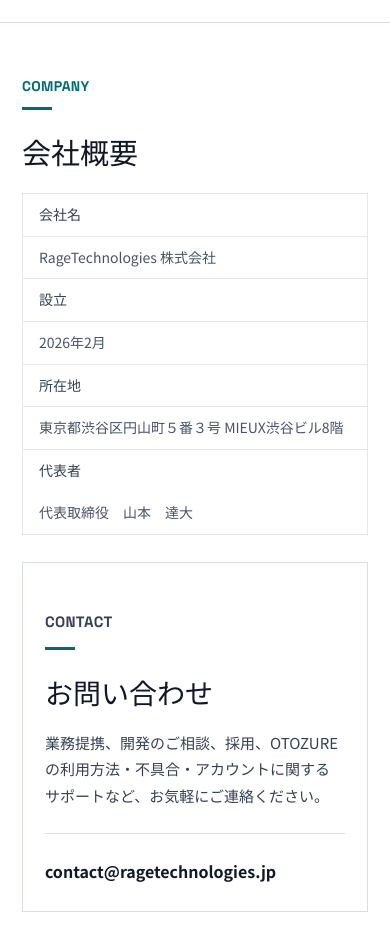
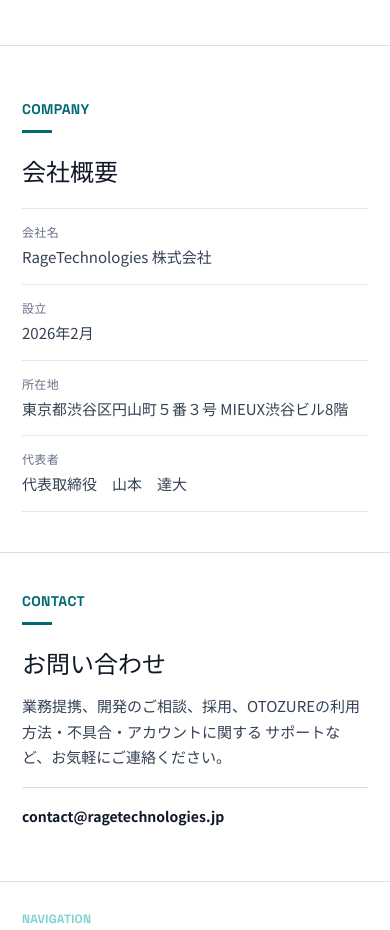
Before and after one commit to tatsupac/ragetechnologies-site, a website: page index.html in a window 390 px wide. Shown: the part 1007-1937 px from the top of the page. Drawn offline with Linux system fonts and the light colour scheme.

Commit message:
Refine company and contact sections

```diff
--- a/index.html
+++ b/index.html
@@ -65,26 +65,24 @@
         <section class="company-section" id="company">
           <p class="section-label">Company</p>
           <h2>会社概要</h2>
-          <table>
-            <tbody>
-              <tr>
-                <th>会社名</th>
-                <td>RageTechnologies 株式会社</td>
-              </tr>
-              <tr>
-                <th>設立</th>
-                <td>2026年2月</td>
-              </tr>
-              <tr>
-                <th>所在地</th>
-                <td>東京都渋谷区円山町５番３号 MIEUX渋谷ビル8階</td>
-              </tr>
-              <tr>
-                <th>代表者</th>
-                <td>代表取締役　山本　達大</td>
-              </tr>
-            </tbody>
-          </table>
+          <dl class="company-details">
+            <div class="company-detail">
+              <dt>会社名</dt>
+              <dd>RageTechnologies 株式会社</dd>
+            </div>
+            <div class="company-detail">
+              <dt>設立</dt>
+              <dd>2026年2月</dd>
+            </div>
+            <div class="company-detail">
+              <dt>所在地</dt>
+              <dd>東京都渋谷区円山町５番３号 MIEUX渋谷ビル8階</dd>
+            </div>
+            <div class="company-detail">
+              <dt>代表者</dt>
+              <dd>代表取締役　山本　達大</dd>
+            </div>
+          </dl>
         </section>
 
         <section class="contact-card" id="contact">
--- a/menu.js
+++ b/menu.js
@@ -53,7 +53,7 @@ mobileMenuQuery.addEventListener("change", resetMenuForBreakpoint);
 const revealGroups = [
   [".vision-copy", ".section-label, h2, p:not(.section-label)"],
   [".business-section", ":scope > .section-label, .service-overview h2, .service-overview p"],
-  [".company-section", ":scope > .section-label, h2, table"],
+  [".company-section", ":scope > .section-label, h2, .company-details"],
   [".contact-card", ":scope > .section-label, h2, p:not(.section-label), a"],
   [".legal-page", ":scope > h1, :scope > p, :scope > h2, :scope > ul, :scope > ol, :scope > .support-box, :scope > .note"],
   ["footer", ".footer-nav"],
--- a/styles.css
+++ b/styles.css
@@ -403,7 +403,6 @@ h2 {
   max-width: 720px;
   margin: 26px 0 0;
   color: #344054;
-  font-size: 16px;
   line-height: 1.9;
 }
 
@@ -446,7 +445,6 @@ h2 {
 .service-overview p {
   margin: 18px 0 0;
   color: #344054;
-  font-size: 14px;
   line-break: strict;
   line-height: 1.85;
   text-wrap: pretty;
@@ -457,11 +455,20 @@ h2 {
 }
 
 .company-contact {
-  display: grid;
-  grid-template-columns: minmax(0, 1.35fr) minmax(320px, 0.65fr);
-  gap: 40px;
+  display: block;
   padding-block: 72px;
   background: var(--panel);
+}
+
+.company-section {
+  max-width: 900px;
+}
+
+.vision-copy h2,
+.service-overview h2,
+.company-section h2,
+.contact-card h2 {
+  font-size: clamp(26px, 2.4vw, 34px);
 }
 
 table {
@@ -499,29 +506,86 @@ td {
   color: #475467;
 }
 
+.company-details {
+  margin: 22px 0 0;
+}
+
+.company-detail {
+  display: grid;
+  grid-template-columns: 112px minmax(0, 1fr);
+  align-items: baseline;
+  gap: clamp(22px, 3vw, 40px);
+  padding: 15px 0;
+  border-bottom: 1px solid rgba(16, 24, 40, 0.1);
+}
+
+.company-detail:first-child {
+  border-top: 1px solid rgba(16, 24, 40, 0.1);
+}
+
+.company-detail dt,
+.company-detail dd {
+  margin: 0;
+}
+
+.company-detail dt {
+  color: var(--subtle);
+  font-size: 12px;
+  font-weight: 700;
+  letter-spacing: 0.03em;
+}
+
+.company-detail dd {
+  color: #344054;
+  line-height: 1.65;
+}
+
 .contact-card {
-  align-self: end;
-  padding: 42px 46px;
-  border: 1px solid var(--line);
+  position: relative;
+  width: 100%;
+  max-width: none;
+  margin-top: 56px;
+  padding: 48px 0 0;
   background: #fff;
 }
 
-.contact-card h2 {
-  font-size: clamp(28px, 3vw, 40px);
+.contact-card::before {
+  position: absolute;
+  top: 0;
+  left: 50%;
+  width: 100vw;
+  height: 1px;
+  background: var(--line);
+  content: "";
+  transform: translateX(-50%);
 }
 
-.contact-card p {
-  margin: 22px 0 28px;
+.contact-card h2,
+.contact-card p:not(.section-label),
+.contact-card a {
+  max-width: 760px;
+}
+
+.contact-card p:not(.section-label) {
+  margin: 18px 0 22px;
   color: #344054;
   line-height: 1.8;
 }
 
+.vision-copy p:not(.section-label),
+.service-overview p,
+.company-detail dd,
+.contact-card p:not(.section-label) {
+  font-size: 15px;
+}
+
 .contact-card a {
   display: block;
-  padding-top: 26px;
+  padding-top: 20px;
   border-top: 1px solid var(--line);
   color: var(--ink);
-  font-weight: 700;
+  font-size: 15px;
+  font-weight: 600;
   overflow-wrap: anywhere;
   text-decoration: none;
 }
@@ -933,7 +997,6 @@ footer small {
 
   .vision-copy p:not(.section-label) {
     margin-top: 22px;
-    font-size: 15px;
     line-height: 1.85;
   }
 
@@ -961,26 +1024,29 @@ footer small {
   }
 
   .service-overview p {
-    font-size: 15px;
     line-height: 1.9;
   }
 
   .contact-card {
-    padding: 28px 22px;
+    margin-top: 40px;
+    padding: 40px 0 0;
   }
 
+  .vision-copy h2,
+  .service-overview h2,
+  .company-section h2,
   .contact-card h2 {
-    font-size: 28px;
+    font-size: 24px;
   }
 
-  .contact-card p {
-    margin: 18px 0 24px;
-    font-size: 15px;
-    line-height: 1.75;
+  .contact-card p:not(.section-label) {
+    margin: 14px 0 18px;
+    line-height: 1.7;
   }
 
   .contact-card a {
-    font-size: 16px;
+    padding-top: 18px;
+    font-size: 14px;
     line-height: 1.45;
   }
 
@@ -990,6 +1056,16 @@ footer small {
     width: 100%;
     padding: 10px 16px;
     overflow-wrap: anywhere;
+  }
+
+  .company-details {
+    margin-top: 20px;
+  }
+
+  .company-detail {
+    grid-template-columns: 1fr;
+    gap: 5px;
+    padding: 14px 0;
   }
 
   footer {
```
